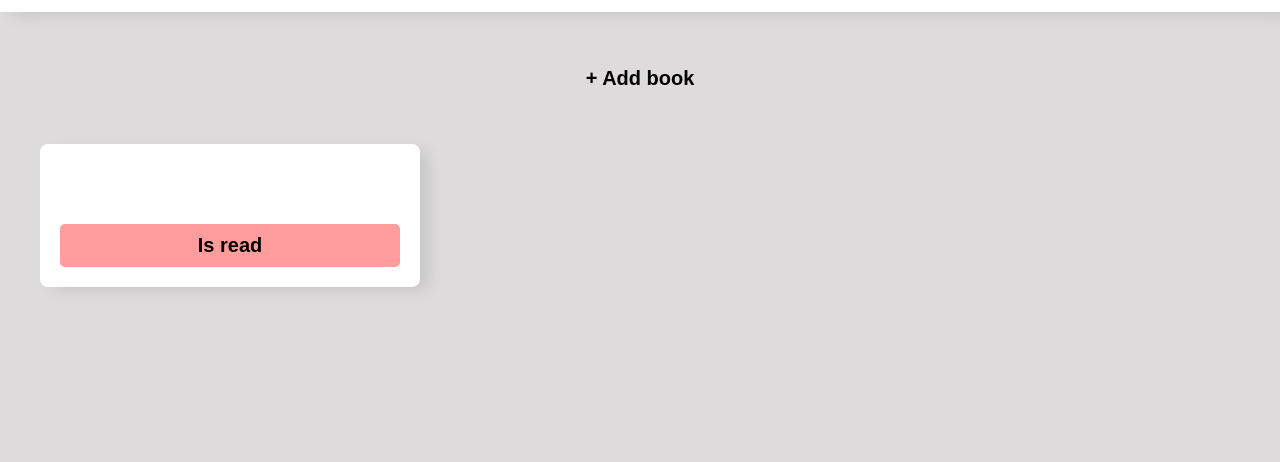
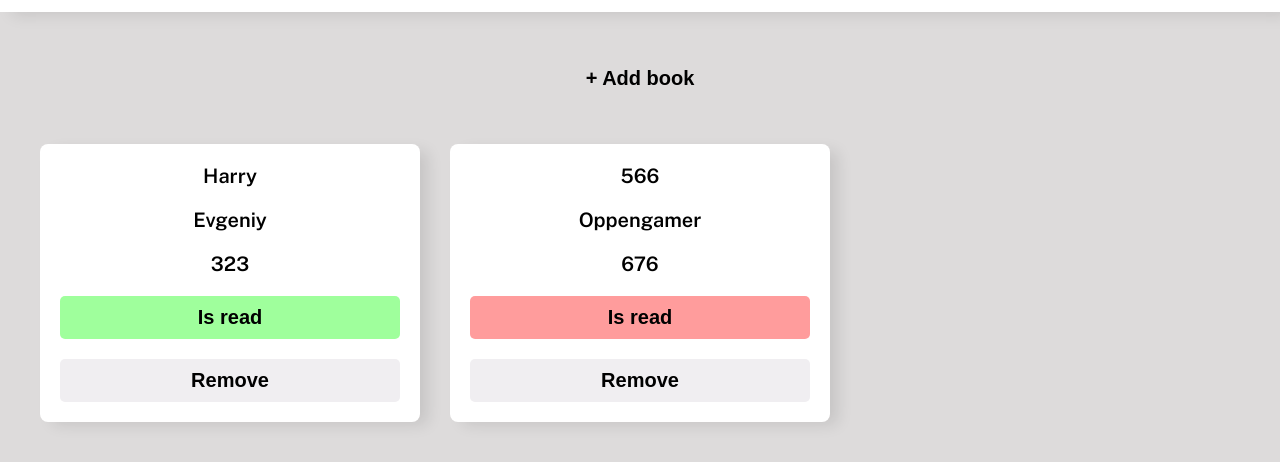
Before and after one commit to Save1i/Library__odin_project, a plain HTML site: page index.html in a window 1280 px wide. Shown: the part 60-522 px from the top of the page. Drawn offline with nearby package versions, Linux system fonts and the light colour scheme; a web font is replaced by a local one.

Commit message:
import class

```diff
--- a/index.html
+++ b/index.html
@@ -65,6 +65,6 @@
         <div class="library__inner" id="libraryInner"></div>
       </div>
     </main>
-    <script src="main.js"></script>
+    <script type="module" src="main.js"></script>
   </body>
 </html>
--- a/main.js
+++ b/main.js
@@ -1,38 +1,36 @@
+import { Book } from "./Book.js";
+
 const addBookBtn = document.querySelector("#btn-add");
 
 const library = document.querySelector("#libraryInner");
 const addBookWind = document.querySelector("#modal-wind__add");
-
 const titleInput = document.querySelector("#title");
 const authorInput = document.querySelector("#author");
 const pagesInput = document.querySelector("#pages");
-const isRead = document.querySelector("#is-read");
+const isReadCheck = document.querySelector("#is-read");
 
-class Book {
-  constructor(container, title, author, pages, isread) {
-    this.bookCard = document.createElement("div");
-    this.title = document.createElement("p");
-    this.author = document.createElement("p");
-    this.pages = document.createElement("p");
-    this.isReadBtn = document.createElement("button");
-    this.removeBtn = document.createElement("button");
+let newBook = new Book(library, "Harry", "Evgeniy", 323, true);
+let newBook2 = new Book(library, "566", "Oppengamer", 676, false);
 
-    this.bookCard.className = "book__card";
-    this.isReadBtn.className = "btn btn-red";
-    this.isReadBtn.textContent = "Is read";
-    this.removeBtn.className = "btn btn-remove";
-    this.removeBtn.textContent = "Remove";
+workModal();
 
-    container.append(this.bookCard);
-    this.bookCard.append(this.title);
-    this.bookCard.append(this.author);
-    this.bookCard.append(this.pages);
-    this.bookCard.append(this.isReadBtn);
-  }
+function workModal() {
+  addBookBtn.addEventListener("click", () => {
+    addBookWind.classList.add("open");
+  });
+
+  window.addEventListener("keydown", (btn) => {
+    if (btn.key === "Escape") {
+      addBookWind.classList.remove("open");
+    }
+  });
+
+  document.addEventListener("click", (e) => {
+    if (e.target == addBookWind) {
+      addBookWind.classList.remove("open");
+    }
+  });
 }
-
-let newBook = new Book(library);
-newBook.hi();
 
 function createBook(form) {
   const bookCard = document.createElement("div");
@@ -128,6 +126,7 @@ function removeToArray(bookData) {
   }
 }
 
+/////////////////
 // console.log(myLibrary);
 
 // function Book(title, author, pages, read) {
```
